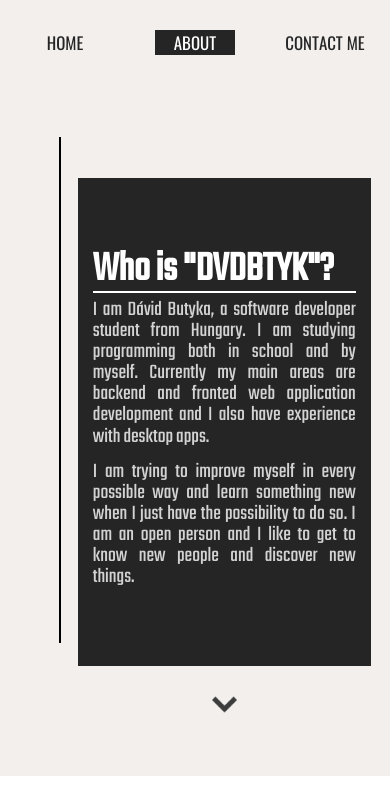
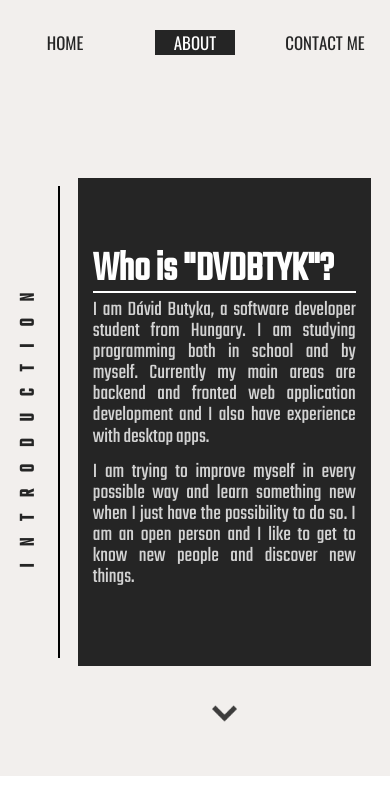
Before and after one commit to butykadavid/butykadavid.github.io, a plain HTML site: page about.html in a window 390 px wide. Shown: the top 795 px of the page. Drawn offline with nearby package versions, Linux system fonts and the light colour scheme.

Commit message:
chrome pls

```diff
--- a/about.html
+++ b/about.html
@@ -110,9 +110,13 @@
 
         </div>
 
-        <div class="page__title">
+        <div class="page__title__container">
 
-            <h3 class="page__title__text">Introduction</h3>
+            <div class="page__title">
+
+                <h3 class="page__title__text">Introduction</h3>
+
+            </div>
 
         </div>
 
--- a/styles/about.css
+++ b/styles/about.css
@@ -168,17 +168,25 @@
         opacity: 0;
     }
 
+    .page__title__container{
+        position: absolute;
+        top: 10%;
+        left: 0;
+        width: 15vw;
+        height: 80%;
+        display: flex;
+        justify-content: center;
+        align-items: center;
+    }
+
     .page__title {
-        position: absolute;
-        top: 0;
-        left: 0;
-        margin: 35% 0%;
-        width: 15vw;
-        height: 60%;
+        margin: auto;
+        width: 100%;
+        height: 70%;
+        border-right: 2px solid black;
         display: flex;
-        justify-content: space-evenly;
+        justify-content: center;
         align-items: center;
-        border-right: 2px solid black;
     }
 
     .page__title .page__title__text {
@@ -224,12 +232,12 @@
     }
 
     .indicator__up {
-        top: 5vh;
+        top: 7%;
         transform: rotateZ(180deg);
     }
 
     .indicator__down {
-        bottom: 5vh;
+        bottom: 5%;
     }
 
     .footer {
```
